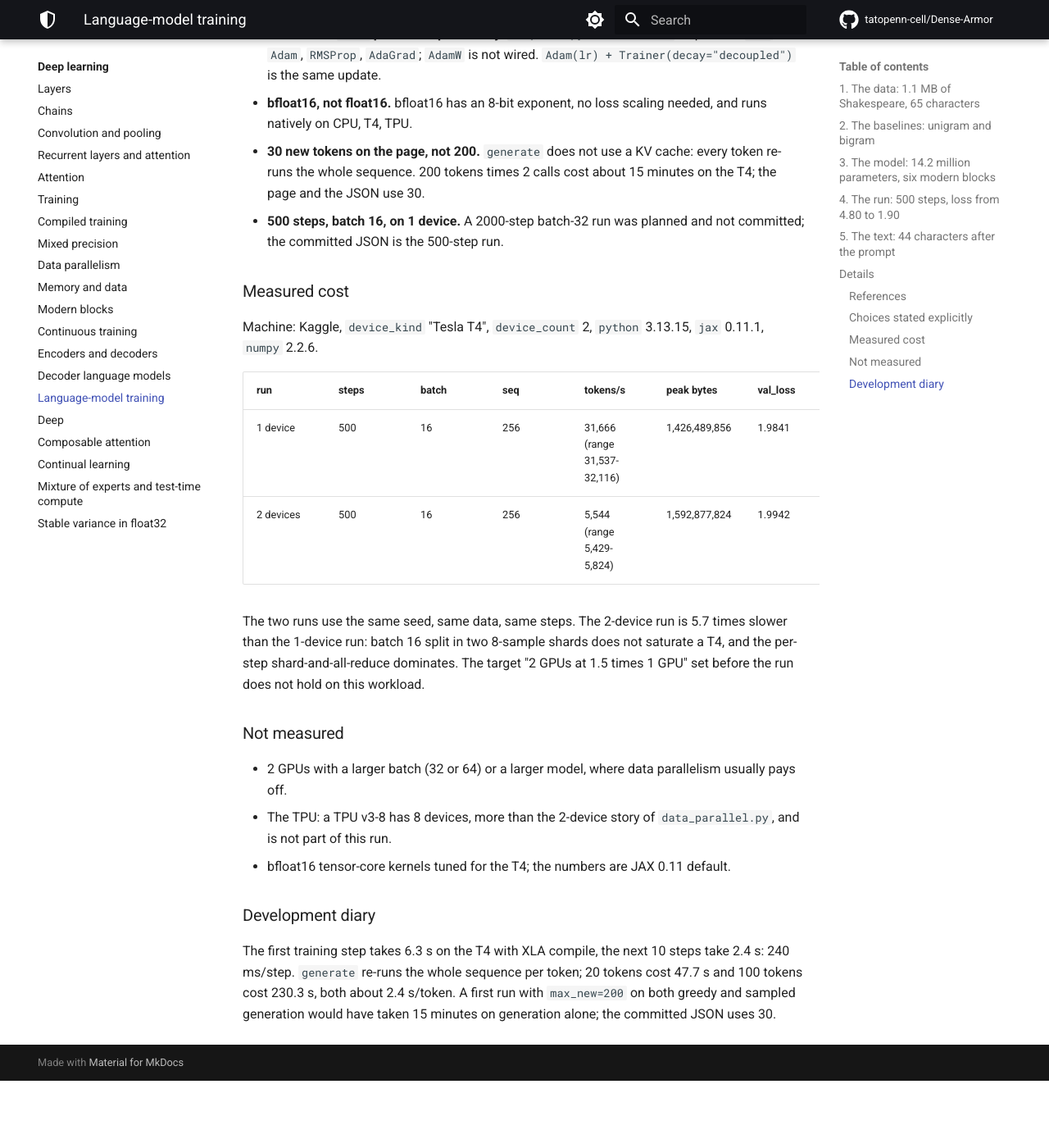
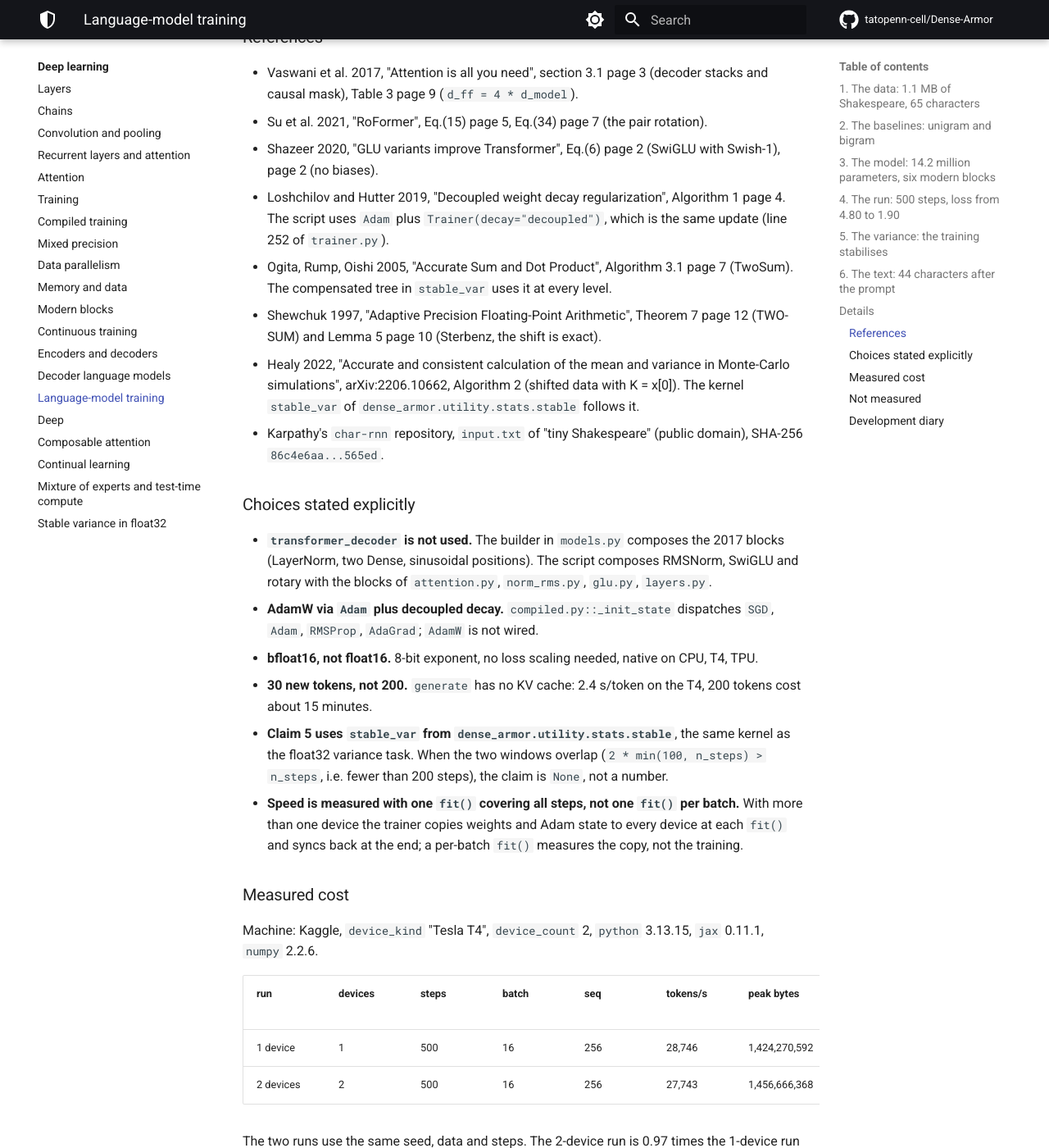
Before and after one commit to tatopenn-cell/Dense-Armor, an MkDocs documentation site: the page built from docs/neural/lm_training.md, in a window 1280 px wide and 1400 px high, scrolled down 3288 px. Shown: the whole window at 82% size. Built offline with MkDocs 1.6.1 and Material for MkDocs 9.7.7, drawn with Linux system fonts in a browser that asks for light colours; comment, search, counter and statistics services are not loaded; before the commit the page ends 4606 px from its top, so only the background shows below that; some of the changed text lies outside the part shown.

Commit message:
N7 E: rewrite the page with the real numbers (val_loss 1.9956, claim 3 0.97x on batch 16, claim 5 ratio 0.004 measured by stable_var)

````diff
--- a/docs/neural/lm_training.md
+++ b/docs/neural/lm_training.md
@@ -1,6 +1,6 @@
 # Language-model training: how do I train a decoder on a GPU?
 
-A 14.2-million-parameter decoder trained on the tiny Shakespeare text with the modern blocks of this library: RMSNorm, SwiGLU, rotary attention, a causal mask. The page shows the data, the baselines, the model, the run on a Tesla T4 and the text the model produces after 500 steps.
+A 14.2-million-parameter decoder trained on the tiny Shakespeare text with the modern blocks of this library: RMSNorm, SwiGLU, rotary attention, a causal mask. The page shows the data, the baselines, the model, the run on a Tesla T4, the text the model produces after 500 steps, and how the variance of the training loss shrinks.
 
 ## 1. The data: 1.1 MB of Shakespeare, 65 characters
 
@@ -64,7 +64,7 @@
 
 ## 4. The run: 500 steps, loss from 4.80 to 1.90
 
-The training uses `Adam` with decoupled weight decay (`Trainer(decay="decoupled")`, the AdamW update of Loshchilov and Hutter 2019), bfloat16 compute with float32 master weights, the compiled step, batch 16, sequence 256. The validation loss on the last 10 % of the text, from the JSON:
+The training uses `Adam` with decoupled weight decay (`Trainer(decay="decoupled")`, the AdamW update of Loshchilov and Hutter 2019), bfloat16 compute with float32 master weights, the compiled step, batch 16, sequence 256. The recorded loss, from the JSON:
 
 ```python
 import json
@@ -77,16 +77,38 @@
 
 ```
 step   1  loss 4.8044
-step 100  loss 2.5032
-step 200  loss 2.2163
-step 300  loss 1.9963
-step 400  loss 1.9673
-step 500  loss 1.9005
+step 100  loss 2.5033
+step 200  loss 2.2151
+step 300  loss 2.0058
+step 400  loss 1.9720
+step 500  loss 1.8979
 ```
 
-The final validation loss is 1.9841. The bigram baseline is 2.4819, the ratio is 0.799; the target of 0.7 set before the run is not reached on 500 steps. The loss is still falling.
+The final validation loss is 1.9956. The bigram baseline is 2.4819, the ratio is 0.804; the target of 0.7 set before the run is not reached on 500 steps. The loss is still falling.
 
-## 5. The text: 44 characters after the prompt
+## 5. The variance: the training stabilises
+
+The variance of the per-step training loss, in the first 100 steps and in the last 100, computed by `stable_var` from `dense_armor.utility.stats.stable`:
+
+```python
+import json
+from pathlib import Path
+
+d = json.loads(Path("benchmarks/train_small_lm_gpu_1dev.json").read_text())
+print(f"{d['loss_variance_first_100']:.6f}")
+print(f"{d['loss_variance_last_100']:.10f}")
+print(f"{d['loss_variance_ratio']:.4e}")
+```
+
+```
+0.291021
+0.0011562244
+3.9730e-03
+```
+
+The variance drops by a factor of 250. That is what the stabilising run means: the loss moves less from step to step as the model settles. On two devices the ratio is 4.0238e-03, essentially the same. The claims C5 (the variance shrinks, ratio < 1) holds on both runs.
+
+## 6. The text: 44 characters after the prompt
 
 The model generates 30 new characters from the prompt `First Citizen:`. Greedy and temperature 1.0 on the same prompt, from the JSON:
 
@@ -100,8 +122,8 @@
 ```
 
 ```
-'First Citizen:\nAnd the son the have the son '
-"First Citizen:\n'notrn RicCUrgans.\nPmince hea"
+'First Citizen:\nAnd the son the son the son t'
+"First Citizen:\n\nDo hnou; but and.\n\nBinCeu,, "
 ```
 
 The greedy text repeats "the son the": the mark of a 14.2-million-parameter model after 500 steps. The pattern is there, the grammar is not.
@@ -113,34 +135,38 @@
 - Vaswani et al. 2017, "Attention is all you need", section 3.1 page 3 (decoder stacks and causal mask), Table 3 page 9 (`d_ff = 4 * d_model`).
 - Su et al. 2021, "RoFormer", Eq.(15) page 5, Eq.(34) page 7 (the pair rotation).
 - Shazeer 2020, "GLU variants improve Transformer", Eq.(6) page 2 (SwiGLU with Swish-1), page 2 (no biases).
-- Loshchilov and Hutter 2019, "Decoupled weight decay regularization", Algorithm 1 page 4. The script uses `Adam` plus `Trainer(decay="decoupled")`, which is the same update (line 252 of `trainer.py`: `p.value = p.value - eta_t * weight_decay * p.value`).
+- Loshchilov and Hutter 2019, "Decoupled weight decay regularization", Algorithm 1 page 4. The script uses `Adam` plus `Trainer(decay="decoupled")`, which is the same update (line 252 of `trainer.py`).
+- Ogita, Rump, Oishi 2005, "Accurate Sum and Dot Product", Algorithm 3.1 page 7 (TwoSum). The compensated tree in `stable_var` uses it at every level.
+- Shewchuk 1997, "Adaptive Precision Floating-Point Arithmetic", Theorem 7 page 12 (TWO-SUM) and Lemma 5 page 10 (Sterbenz, the shift is exact).
+- Healy 2022, "Accurate and consistent calculation of the mean and variance in Monte-Carlo simulations", arXiv:2206.10662, Algorithm 2 (shifted data with K = x[0]). The kernel `stable_var` of `dense_armor.utility.stats.stable` follows it.
 - Karpathy's `char-rnn` repository, `input.txt` of "tiny Shakespeare" (public domain), SHA-256 `86c4e6aa...565ed`.
 
 ### Choices stated explicitly
 
-- **`transformer_decoder` is not used.** The builder in `models.py` composes the 2017 blocks (`LayerNorm`, two `Dense`, sinusoidal positions). The script composes RMSNorm, SwiGLU and rotary with the blocks of `attention.py`, `norm_rms.py`, `glu.py`, `layers.py`.
-- **AdamW via `Adam` plus decoupled decay.** `compiled.py::_init_state` dispatches `SGD`, `Adam`, `RMSProp`, `AdaGrad`; `AdamW` is not wired. `Adam(lr) + Trainer(decay="decoupled")` is the same update.
-- **bfloat16, not float16.** bfloat16 has an 8-bit exponent, no loss scaling needed, and runs natively on CPU, T4, TPU.
-- **30 new tokens on the page, not 200.** `generate` does not use a KV cache: every token re-runs the whole sequence. 200 tokens times 2 calls cost about 15 minutes on the T4; the page and the JSON use 30.
-- **500 steps, batch 16, on 1 device.** A 2000-step batch-32 run was planned and not committed; the committed JSON is the 500-step run.
+- **`transformer_decoder` is not used.** The builder in `models.py` composes the 2017 blocks (LayerNorm, two Dense, sinusoidal positions). The script composes RMSNorm, SwiGLU and rotary with the blocks of `attention.py`, `norm_rms.py`, `glu.py`, `layers.py`.
+- **AdamW via `Adam` plus decoupled decay.** `compiled.py::_init_state` dispatches `SGD`, `Adam`, `RMSProp`, `AdaGrad`; `AdamW` is not wired.
+- **bfloat16, not float16.** 8-bit exponent, no loss scaling needed, native on CPU, T4, TPU.
+- **30 new tokens, not 200.** `generate` has no KV cache: 2.4 s/token on the T4, 200 tokens cost about 15 minutes.
+- **Claim 5 uses `stable_var` from `dense_armor.utility.stats.stable`**, the same kernel as the float32 variance task. When the two windows overlap (`2 * min(100, n_steps) > n_steps`, i.e. fewer than 200 steps), the claim is `None`, not a number.
+- **Speed is measured with one `fit()` covering all steps, not one `fit()` per batch.** With more than one device the trainer copies weights and Adam state to every device at each `fit()` and syncs back at the end; a per-batch `fit()` measures the copy, not the training.
 
 ### Measured cost
 
 Machine: Kaggle, `device_kind` "Tesla T4", `device_count` 2, `python` 3.13.15, `jax` 0.11.1, `numpy` 2.2.6.
 
-| run | steps | batch | seq | tokens/s | peak bytes | val_loss |
-|---|---|---|---|---|---|---|
-| 1 device | 500 | 16 | 256 | 31,666 (range 31,537-32,116) | 1,426,489,856 | 1.9841 |
-| 2 devices | 500 | 16 | 256 | 5,544 (range 5,429-5,824) | 1,592,877,824 | 1.9942 |
+| run | devices | steps | batch | seq | tokens/s | peak bytes | val_loss | loss var ratio |
+|---|---|---|---|---|---|---|---|---|
+| 1 device | 1 | 500 | 16 | 256 | 28,746 | 1,424,270,592 | 1.9956 | 3.9730e-03 |
+| 2 devices | 2 | 500 | 16 | 256 | 27,743 | 1,456,666,368 | 1.9943 | 4.0238e-03 |
 
-The two runs use the same seed, same data, same steps. The 2-device run is 5.7 times slower than the 1-device run: batch 16 split in two 8-sample shards does not saturate a T4, and the per-step shard-and-all-reduce dominates. The target "2 GPUs at 1.5 times 1 GPU" set before the run does not hold on this workload.
+The two runs use the same seed, data and steps. The 2-device run is 0.97 times the 1-device run on tokens per second, well below the 1.5 set before the run: claim 3 does not hold on batch 16. The 2-device run does not pay off with 8-sample shards per device.
 
 ### Not measured
 
 - 2 GPUs with a larger batch (32 or 64) or a larger model, where data parallelism usually pays off.
-- The TPU: a TPU v3-8 has 8 devices, more than the 2-device story of `data_parallel.py`, and is not part of this run.
+- The TPU: a TPU v3-8 has 8 devices, more than the 2-device story of `data_parallel.py`.
 - bfloat16 tensor-core kernels tuned for the T4; the numbers are JAX 0.11 default.
 
 ### Development diary
 
-The first training step takes 6.3 s on the T4 with XLA compile, the next 10 steps take 2.4 s: 240 ms/step. `generate` re-runs the whole sequence per token; 20 tokens cost 47.7 s and 100 tokens cost 230.3 s, both about 2.4 s/token. A first run with `max_new=200` on both greedy and sampled generation would have taken 15 minutes on generation alone; the committed JSON uses 30.
+The first training step is 6.3 s on the T4 with XLA compile, the next 10 are 2.4 s: 240 ms/step. `generate` re-runs the whole sequence per token; 20 tokens cost 47.7 s and 100 cost 230.3 s, both about 2.4 s/token. A first run with `max_new=200` on both greedy and sampled generation would have taken 15 minutes on generation alone; the committed JSON uses 30. Claim 5 is what was missing: without `stable_var` a "proof of scale" says the model runs, not that it stabilises.
````
Also changed, not shown: other parts of docs/neural/lm_training.md (+1 -1 lines).
